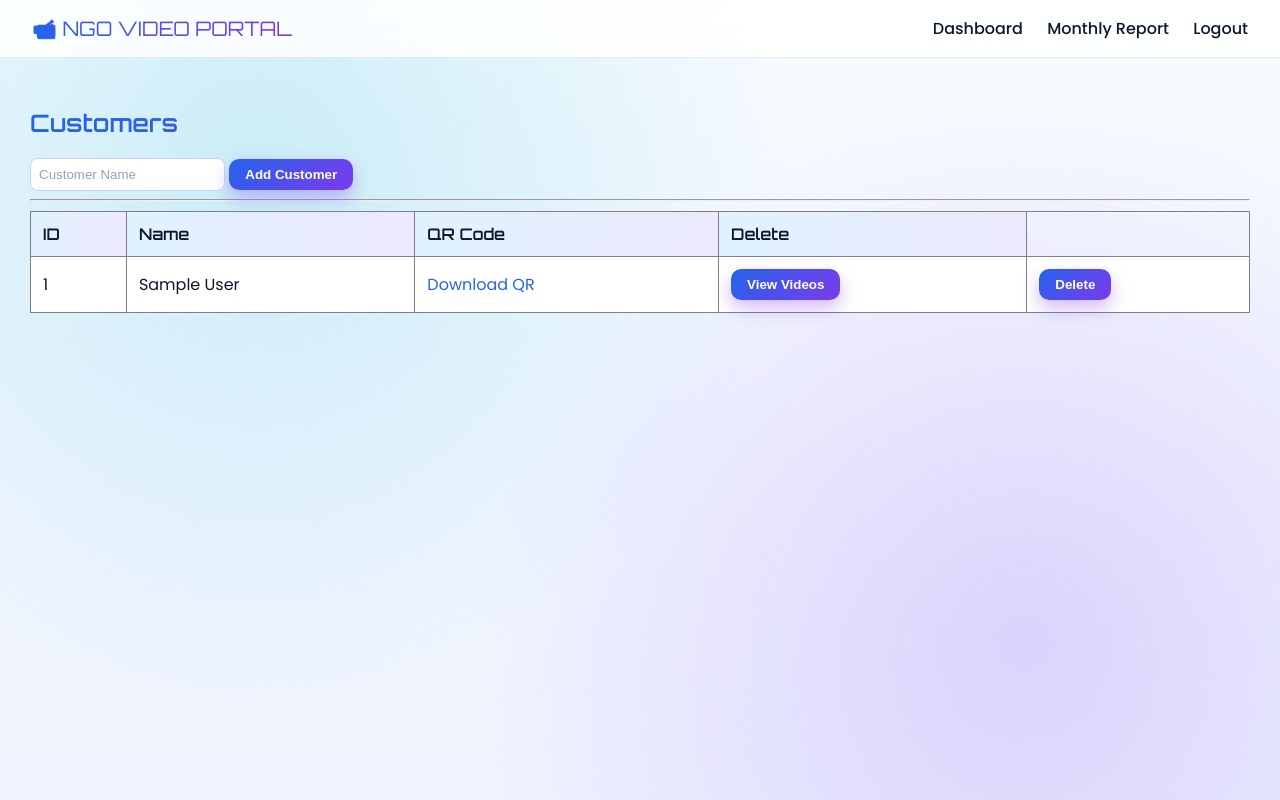
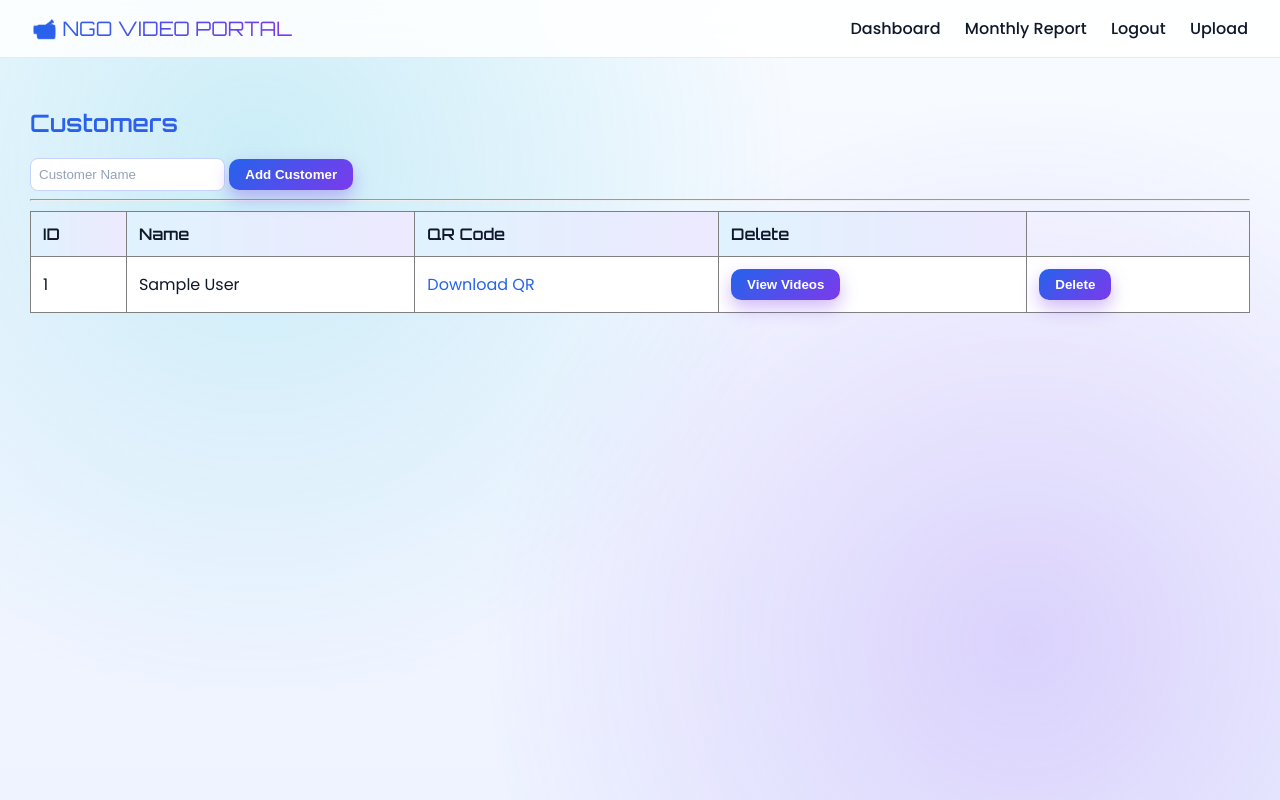
Before and after one commit to SyedRayanIftekhar/video-upload-qr-app, a Flask app: page / in a window 1280 px wide. Run offline with Flask 3, Linux system fonts and the light colour scheme; the visitor is signed in with stand-in values (Sample User, id 1); data comes from the database, SQL or seed files in the repository.

Commit message:
Update layout.html

```diff
--- a/templates/layout.html
+++ b/templates/layout.html
@@ -18,9 +18,12 @@
 <nav class="navbar">
     <div class="logo">📹 NGO VIDEO PORTAL</div>
     <div class="nav-links">
-        <a href="{{ url_for('dashboard') }}">Dashboard</a>
-        <a href="{{ url_for('report') }}">Monthly Report</a>
-        <a href="{{ url_for('logout') }}">Logout</a>
+        {% if request.endpoint != 'upload' %}
+            <a href="{{ url_for('dashboard') }}">Dashboard</a>
+            <a href="{{ url_for('report') }}">Monthly Report</a>
+            <a href="{{ url_for('logout') }}">Logout</a>
+        {% endif %}
+        <a href="/upload">Upload</a>
     </div>
 </nav>
 
```
